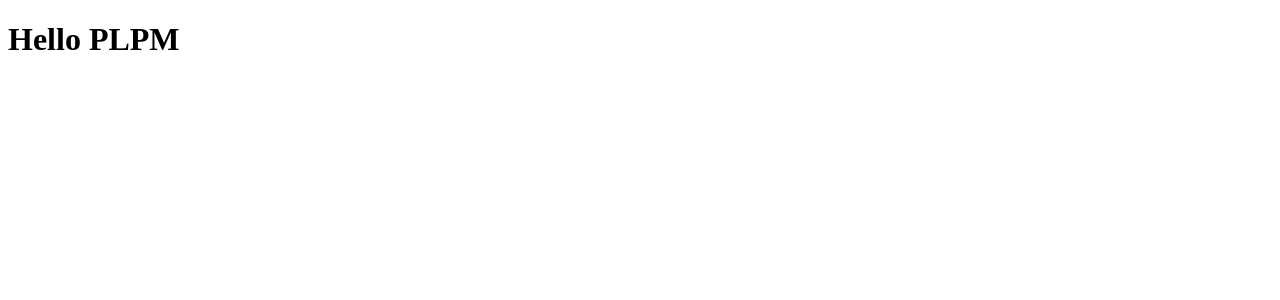
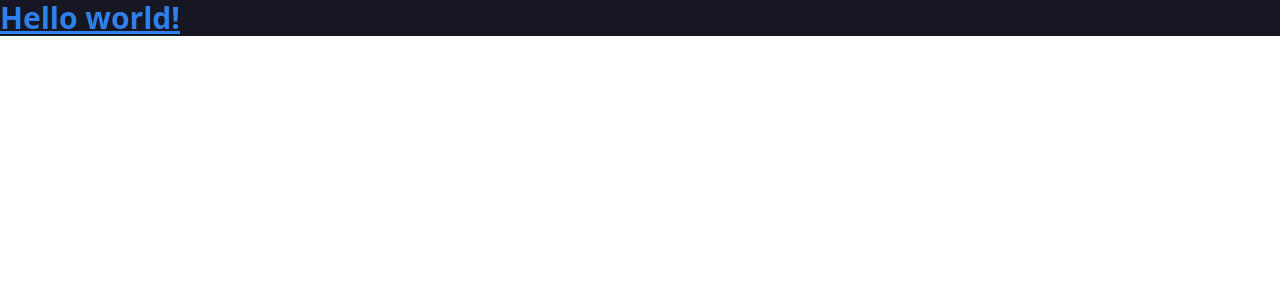
Before and after one commit to ROU-Technology/plpm, an Angular app: page / in a window 1280 px wide. Shown: the top 300 px of the page. Built offline with nearby package versions, Linux system fonts and the light colour scheme.

Commit message:
feat tailwind css added

```diff
--- a/angular.json
+++ b/angular.json
@@ -103,5 +103,8 @@
         }
       }
     }
+  },
+  "cli": {
+    "analytics": "6891ca03-af82-4608-b43f-b4d36259dd3e"
   }
 }
--- a/package.json
+++ b/package.json
@@ -27,12 +27,15 @@
     "@angular/cli": "~14.0.2",
     "@angular/compiler-cli": "^14.0.0",
     "@types/jasmine": "~4.0.0",
+    "autoprefixer": "^10.4.7",
     "jasmine-core": "~4.1.0",
     "karma": "~6.3.0",
     "karma-chrome-launcher": "~3.1.0",
     "karma-coverage": "~2.2.0",
     "karma-jasmine": "~5.0.0",
     "karma-jasmine-html-reporter": "~1.7.0",
+    "postcss": "^8.4.14",
+    "tailwindcss": "^3.1.4",
     "typescript": "~4.7.2"
   }
 }
--- a/src/app/app.component.html
+++ b/src/app/app.component.html
@@ -1 +1,3 @@
-<h1>Hello PLPM</h1>
+<h1 class="text-3xl font-bold underline text-plpmBlueFirst bg-plpmDark">
+  Hello world!
+</h1>
--- a/src/styles.scss
+++ b/src/styles.scss
@@ -1 +1,4 @@
 /* You can add global styles to this file, and also import other style files */
+@tailwind base;
+@tailwind components;
+@tailwind utilities;
--- /dev/null
+++ b/tailwind.config.js
@@ -0,0 +1,14 @@
+/** @type {import('tailwindcss').Config} */
+module.exports = {
+  content: ["./src/**/*.{html,ts}"],
+  theme: {
+    extend: {},
+    colors: {
+      plpmDark: "#161722",
+      plpmBlueFirst: "#2F80ED",
+      plpmBlueSecond: "#56CCF2",
+      plpmGray: "#828282",
+    },
+  },
+  plugins: [],
+};
```
Also changed, not shown: 1 other file (tests, documents, lock files or other folders).
